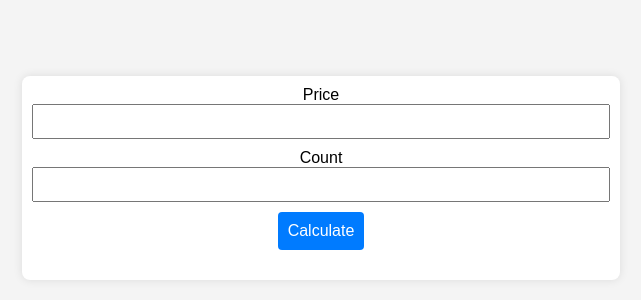
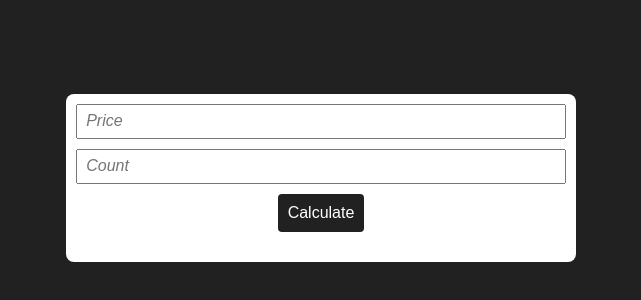
Before and after one commit to jbrylv/excalc, a plain HTML site: page index.html in a window 1280 px wide. Shown: the part 230-530 px from the top of the page, without its empty margins (319-960 px from the left). Drawn offline with Linux system fonts and the light colour scheme.

Commit message:
Update index.html

```diff
--- a/index.html
+++ b/index.html
@@ -12,7 +12,7 @@
             justify-content: center;
             align-items: center;
             height: 100vh;
-            background-color: #f4f4f4;
+            background-color: #212121;
         }
 
         .container {
@@ -20,7 +20,6 @@
             background-color: white;
             padding: 10px;
             border-radius: 8px;
-            box-shadow: 0 0 10px rgba(0, 0, 0, 0.1);
         }
 
         input {
@@ -29,11 +28,15 @@
             width: 100%;
             box-sizing: border-box;
         }
+        ::placeholder{
+            font-size: 16px;
+            font-style: italic;
+        }
 
         button {
             padding: 10px;
             display: inline-block;
-            background-color: #007bff;
+            background-color: #212121;
             border: none;
             color: white;
             font-size: 16px;
@@ -54,12 +57,8 @@
 <body>
     <div class="container">
         <form id="aqForm">
-            <label for="n">Price</label>
-            <input type="number" id="n" step="any" required>
-
-            <label for="d">Count</label>
-            <input type="number" id="d" required>
-
+            <input type="number" id="n" step="any" required placeholder="Price">
+            <input type="number" id="d" required placeholder="Count">
             <button type="submit">Calculate</button>
         </form>
         <b><div id="result"></div></b>
```
